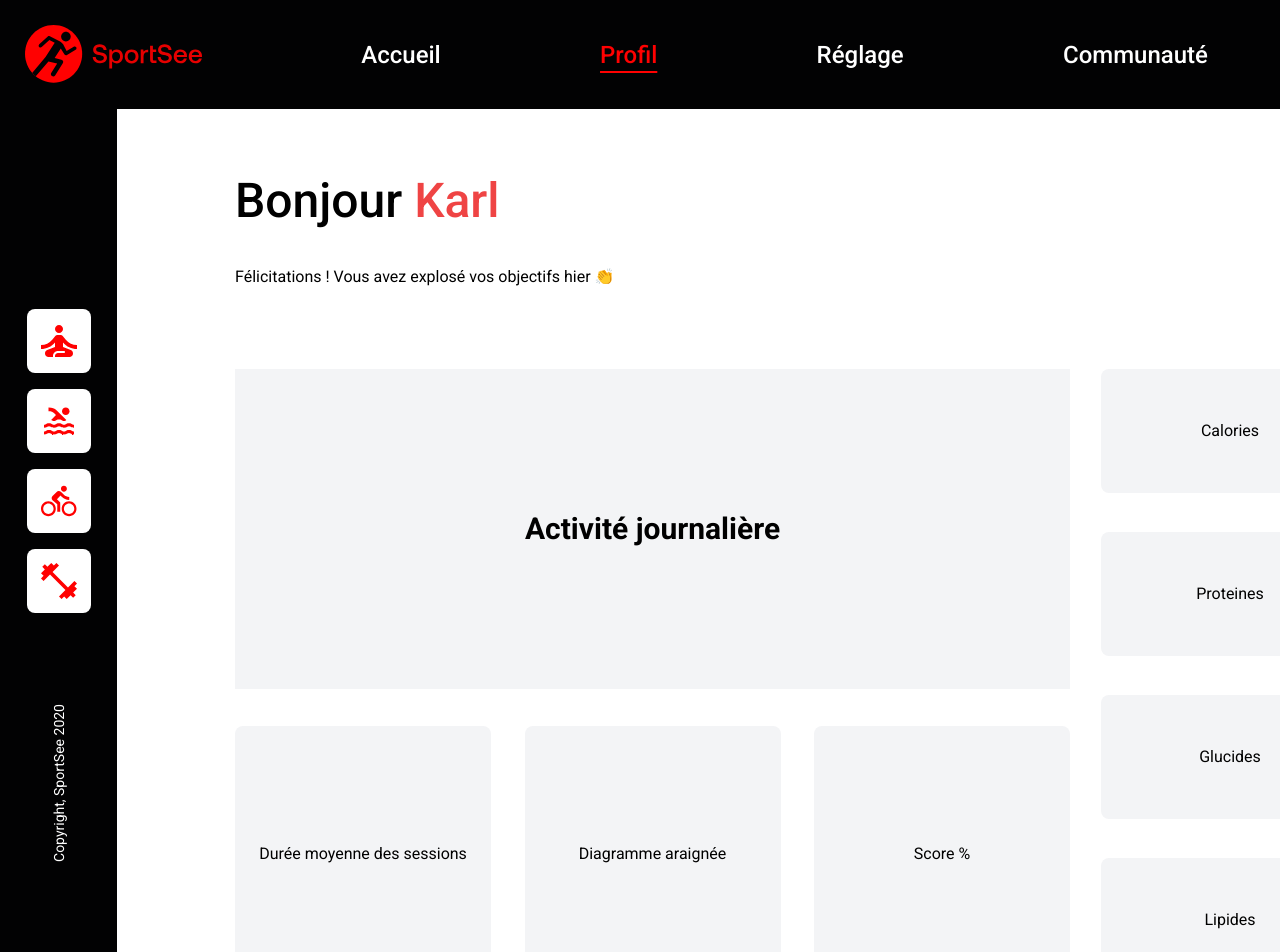
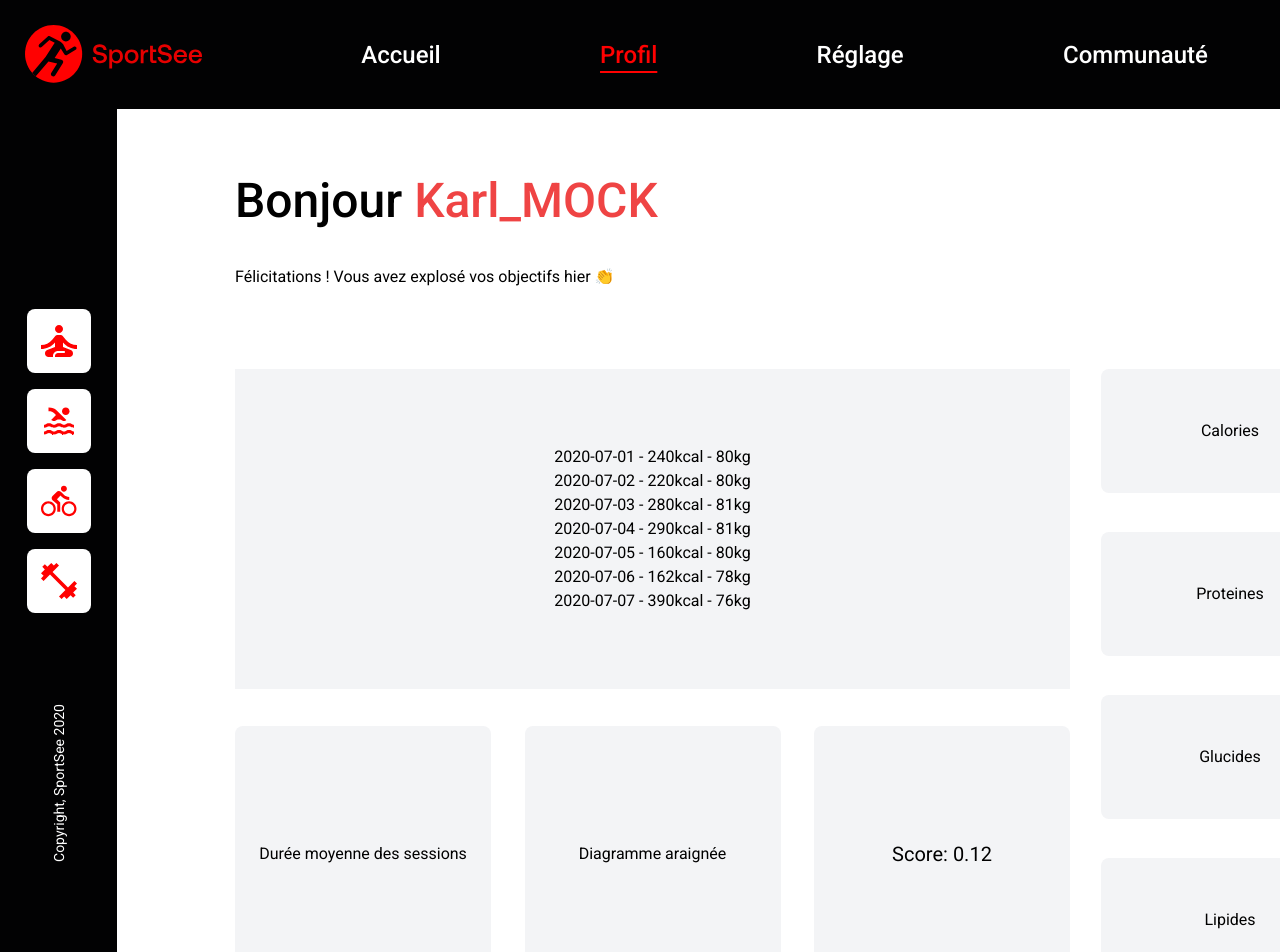
Before and after one commit to KpryKorn/projet-12, a React (Vite) app in the folder sportsee-frontend/: page / in a window 1280 px wide. Shown: the top 952 px of the page. Built offline with nearby package versions, Linux system fonts and the light colour scheme.

Commit message:
feat: ajouter le composant SessionScore et récupérer les données utilisateur pour l'activité journalière

```diff
--- a/sportsee-frontend/src/components/charts/daily-activity.tsx
+++ b/sportsee-frontend/src/components/charts/daily-activity.tsx
@@ -1,7 +1,37 @@
-export default function DailyActivity({ text }: { text: string }) {
+import { useEffect, useState } from "react";
+import { fetchUserActivity } from "../../services/api";
+
+export default function DailyActivity({ userId }: { userId: number }) {
+  const [userActivity, setUserActivity] = useState<UserActivity | null>(null);
+  const [error, setError] = useState<string | null>(null);
+
+  useEffect(() => {
+    async function loadData() {
+      try {
+        const data = await fetchUserActivity(userId);
+        setUserActivity(data);
+      } catch (error: any) {
+        setError(error.message);
+      }
+    }
+
+    loadData();
+  }, [userId]);
+
+  if (error) return <div>Error: {error}</div>;
+  if (!userActivity) return <div>Loading...</div>;
+
   return (
     <article className="min-w-[835px] w-full h-[320px] bg-gray-100 flex items-center justify-center">
-      <p className="font-semibold text-3xl">{text}</p>
+      <ul>
+        {userActivity.sessions.map((session, idx) => (
+          <li key={idx}>
+            <p>
+              {session.day} - {session.calories}kcal - {session.kilogram}kg
+            </p>
+          </li>
+        ))}
+      </ul>
     </article>
   );
 }
--- /dev/null
+++ b/sportsee-frontend/src/components/charts/session-score.tsx
@@ -0,0 +1,29 @@
+import { useEffect, useState } from "react";
+import { fetchUserMainData } from "../../services/api";
+
+export default function SessionScore({ userId }: { userId: number }) {
+  const [userData, setUserData] = useState<UserData | null>(null);
+  const [error, setError] = useState<string | null>(null);
+
+  useEffect(() => {
+    async function loadData() {
+      try {
+        const data = await fetchUserMainData(userId);
+        setUserData(data);
+      } catch (error: any) {
+        setError(error.message);
+      }
+    }
+
+    loadData();
+  }, [userId]);
+
+  if (error) return <div>Error: {error}</div>;
+  if (!userData) return <div>Loading...</div>;
+
+  return (
+    <article className="aspect-square w-64 h-64 bg-gray-100 flex items-center justify-center rounded-lg">
+      <p className="text-xl">Score: {userData?.todayScore}</p>
+    </article>
+  );
+}
--- a/sportsee-frontend/src/mocks/data.json
+++ b/sportsee-frontend/src/mocks/data.json
@@ -3,7 +3,7 @@
     {
       "id": 12,
       "userInfos": {
-        "firstName": "Karl",
+        "firstName": "Karl_MOCK",
         "lastName": "Dovineau",
         "age": 31
       },
@@ -18,7 +18,7 @@
     {
       "id": 18,
       "userInfos": {
-        "firstName": "Cecilia",
+        "firstName": "Cecilia_MOCK",
         "lastName": "Ratorez",
         "age": 34
       },
--- a/sportsee-frontend/src/pages/App.tsx
+++ b/sportsee-frontend/src/pages/App.tsx
@@ -1,5 +1,6 @@
 import AvgSession from "../components/charts/avg-session";
 import DailyActivity from "../components/charts/daily-activity";
+import SessionScore from "../components/charts/session-score";
 import TrackerInformations from "../components/charts/tracker-informations";
 import Greetings from "../components/greetings";
 import Header from "../components/header";
@@ -16,12 +17,12 @@ function App() {
 
         <section className="flex gap-[31px]">
           <div className="flex flex-col justify-between gap-7">
-            <DailyActivity text="Activité journalière" />
+            <DailyActivity userId={12} />
 
             <div className="flex items-center justify-between">
               <AvgSession text="Durée moyenne des sessions" />
               <AvgSession text="Diagramme araignée" />
-              <AvgSession text="Score %" />
+              <SessionScore userId={12} />
             </div>
           </div>
 
```
